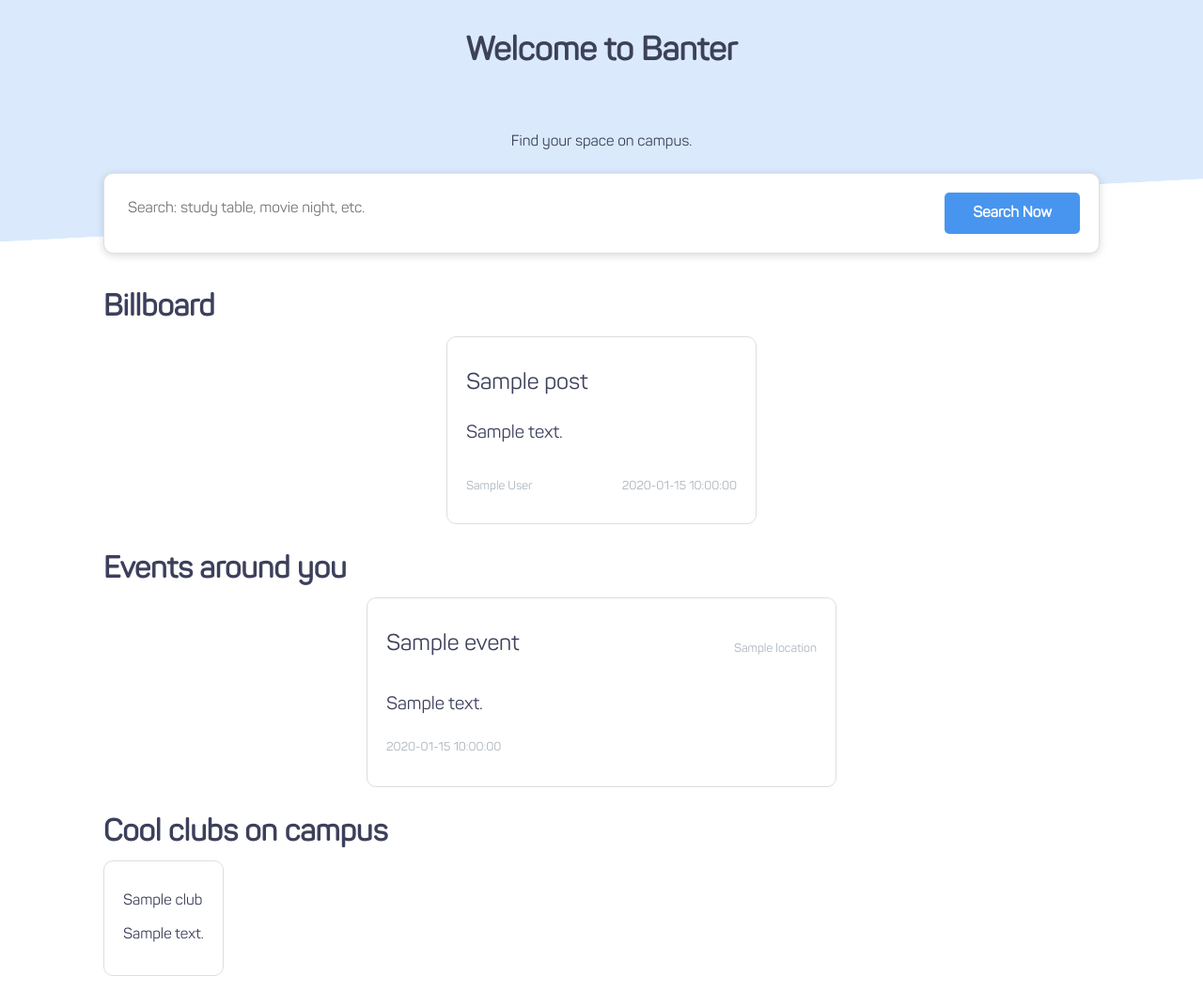
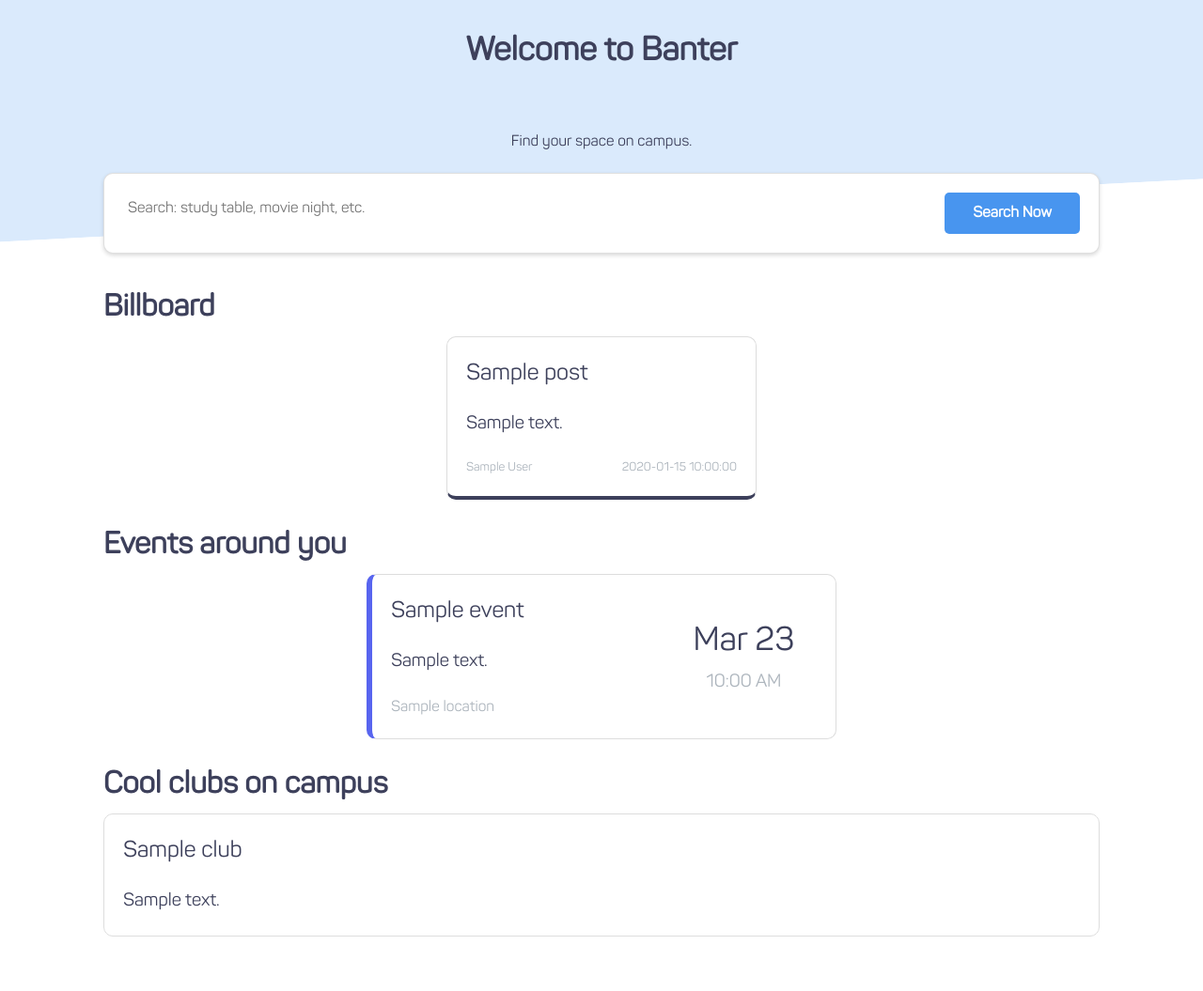
Before and after one commit to boffti/banter, a Flask app: template templates/index.html in a window 1280 px wide. Shown: the part 75-1130 px from the top of the page at 94% size. After the commit the page ends 1072 px from the top, so only its background shows below. Run offline with Flask 2, Linux system fonts and the light colour scheme; the template is opened without the code that fills it: most values are stand-ins (such as "Sample title", 1, 10 or a date in 2020).

Commit message:
home page changes

```diff
--- a/static/css/style.css
+++ b/static/css/style.css
@@ -54,9 +54,9 @@ h2 {
     margin: 10px 0;
 }
 
-p {
+/* p {
     margin: 10px 0;
-}
+} */
 
 img {
     width: 100%;
@@ -368,7 +368,7 @@ img {
 .card {
     background-color: #fff;
     border-radius: 10px;
-    box-shadow: 0 2px 8px rgba(0, 0, 0, 0.15);
+    box-shadow: 0 2px 4px rgba(0, 0, 0, 0.15);
     padding: 20px;
     margin: 10px;
 }
@@ -1272,6 +1272,7 @@ textarea::placeholder {
     border-radius: 10px;
     border: 1px #ddd solid;
     padding: 20px;
+    border-bottom: 4px var(--secondary-color) solid;
 }
 
 .bb-title {
@@ -1290,12 +1291,14 @@ textarea::placeholder {
     font-size: 0.8rem;
     font-family: 'Panton';
     color: #adb5bd;
+    margin-bottom: 0;
 }
 
 .bb-date {
     font-size: 0.8rem;
     font-family: 'Panton';
     color: #adb5bd;
+    margin-bottom: 0;
 }
 
 .bb-footer {
@@ -1308,6 +1311,7 @@ textarea::placeholder {
     border-radius: 10px;
     border: 1px #ddd solid;
     padding: 20px;
+    border-left: 6px var(--other-color-2) solid;
 }
 
 .event-title {
@@ -1326,12 +1330,14 @@ textarea::placeholder {
     font-size: 0.8rem;
     font-family: 'Panton';
     color: #adb5bd;
+    margin-bottom: 0;
 }
 
 .event-location {
-    font-size: 0.8rem;
+    font-size: 1rem;
     font-family: 'Panton';
     color: #adb5bd;
+    margin-bottom: 0;
 }
 
 .event-header {
@@ -1342,8 +1348,44 @@ textarea::placeholder {
 
 .club-card {
     border-radius: 10px;
+    flex: 0 0 100%;
     border: 1px #ddd solid;
     padding: 20px;
+    /* border-bottom: 4px var(--other-color-4) solid; */
+}
+
+.card-right {
+    display: flex;
+    flex-direction: column;
+    justify-content: space-between;
+    align-items: center;
+    padding-right: 24px;
+}
+
+.event-date {
+    font-size: 2.2rem;
+    font-family: 'Panton';
+    font-weight: 'bold';
+    margin-bottom: 0;
+}
+
+.event-time {
+    font-size: 1.2rem;
+    font-family: 'Panton';
+    color: #adb5bd;
+    margin-bottom: 0;
+}
+
+.club-title {
+    font-size: 1.5rem;
+    font-family: 'Panton';
+    margin-bottom: 20px;
+}
+
+.club-desc {
+    font-size: 1.2rem;
+    font-family: 'Panton';
+    margin-bottom: 0;
 }
 
 /* @supports (display: grid) {
--- a/templates/index.html
+++ b/templates/index.html
@@ -33,7 +33,7 @@ Banter | Home
             <h2>Billboard</h2>
             <div class="flex" style="gap:12px; flex-wrap: wrap;">
                 {% for post in billboard %}
-                <div class="bb-post-card" style="width:330px; height:200px">
+                <div class="bb-post-card" style="width:330px;">
                     <div class="">
                         <p class="bb-title">{{ post.title }}</p>
                         <p class="bb-content">{{ post.content }}</p>
@@ -53,13 +53,18 @@ Banter | Home
             <div class="flex" style="gap:12px; flex-wrap: wrap;">
                 {% for event in events %}
                 <div class="event-card" style="width:500px">
-                    <div class="card-text">
-                        <div class="event-header">
-                            <p class="event-title">{{ event.title }}</p>
+                    <div class="flex space-between">
+                        <div class="card-left">
+                            <div class="event-header">
+                                <p class="event-title">{{ event.title }}</p>
+                            </div>
+                            <p class="event-desc">{{ event.description }}</p>
                             <p class="event-location">{{ event.location }}</p>
                         </div>
-                        <p class="event-desc">{{ event.description }}</p>
-                        <p class="event-datetime">{{ event.date_time }}</p>
+                        <div class="card-right">
+                            <p class="event-date">Mar 23</p>
+                            <p class="event-time">10:00 AM</p>
+                        </div>
                     </div>
                 </div>
                 {% endfor %}
@@ -72,8 +77,8 @@ Banter | Home
                 {% for club in clubs %}
                 <div class="club-card">
                     <div class="card-text">
-                        <p>{{ club.name }}</p>
-                        <p>{{ club.description }}</p>
+                        <p class="club-title">{{ club.name }}</p>
+                        <p class="club-desc">{{ club.description }}</p>
                     </div>
                 </div>
 
```
